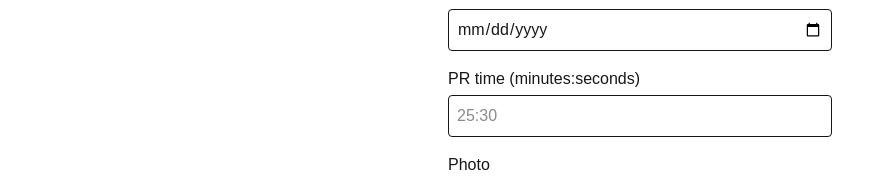
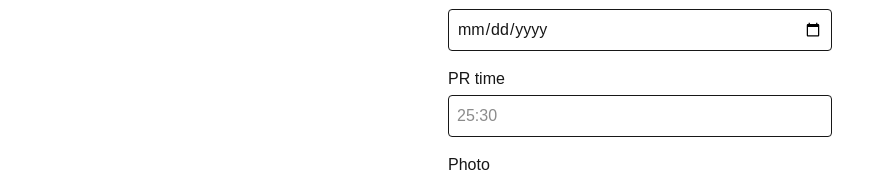
Before and after one commit to redpandaglacier/swimmer-portal, a Next.js app: page /submit in a window 1280 px wide. Shown: the part 340-527 px from the top of the page, without its empty margins (0-879 px from the left). Built offline with nearby package versions, Linux system fonts and the light colour scheme.

Commit message:
Update wording

```diff
--- a/app/submit/page.tsx
+++ b/app/submit/page.tsx
@@ -16,7 +16,7 @@ export default function SubmitPage() {
           <input name="race_date" type="date" className="rounded border p-2" />
         </label>
         <label className="flex flex-col gap-1">
-          PR time (minutes:seconds)
+          PR time
           <input name="pr" placeholder="25:30" required className="rounded border p-2" />
         </label>
         <label className="flex flex-col gap-1">
```
